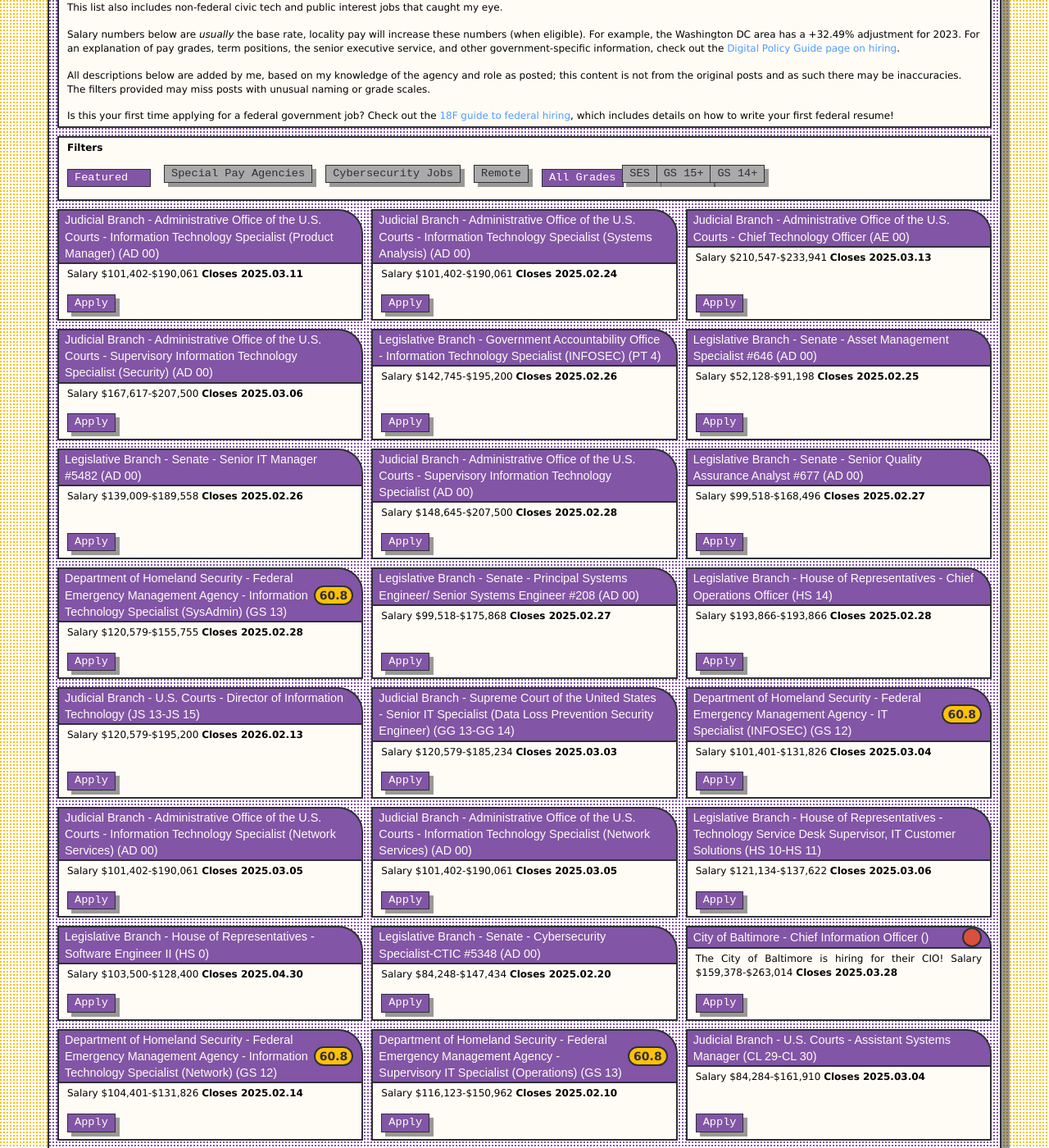
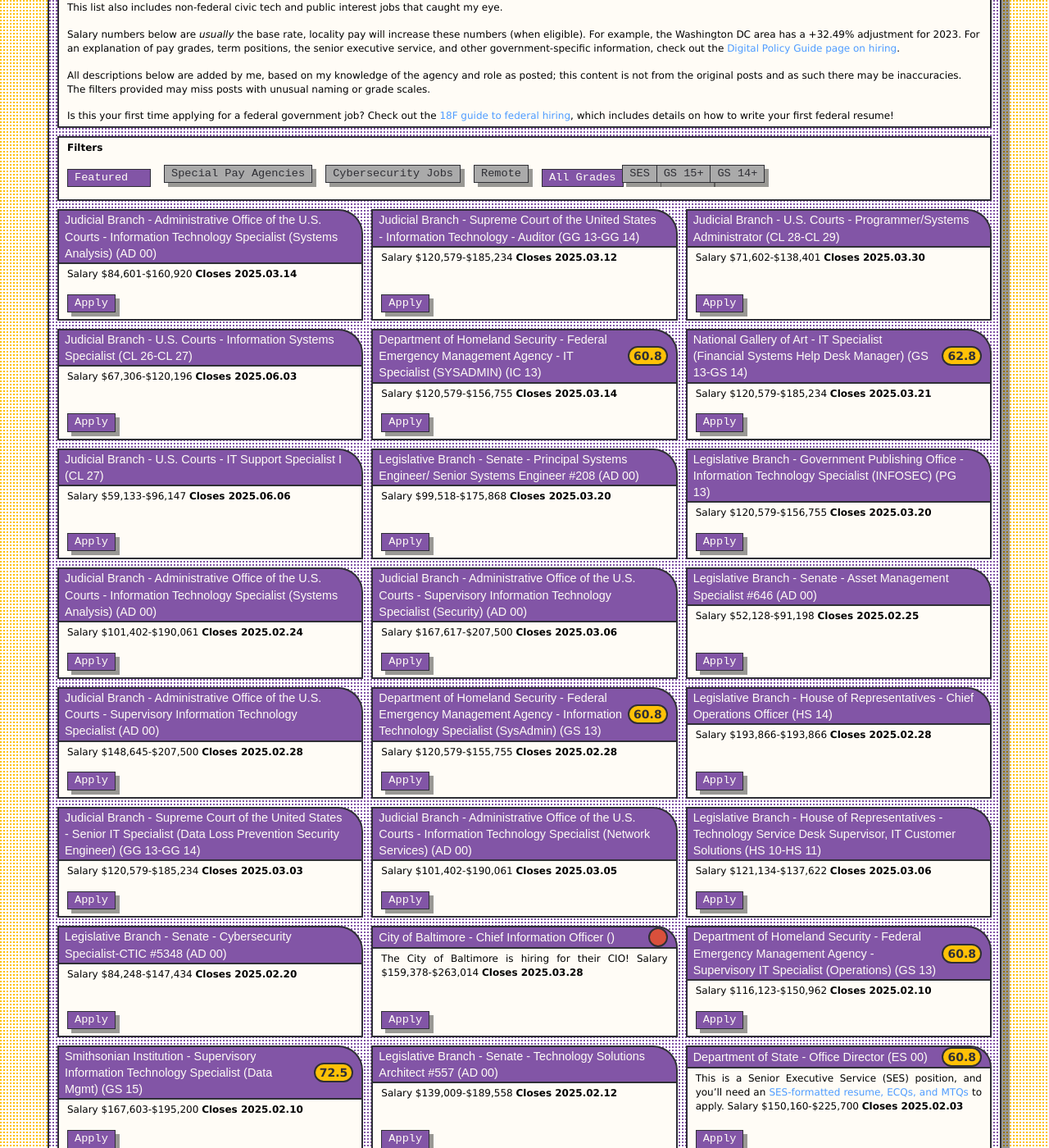
Before and after one commit to krusynth/billhunt.dev, a Jekyll site: the page built from usajobs.md, in a window 1280 px wide and 1400 px high, scrolled down 340 px. Shown: the whole window at 82% size. Built offline with Jekyll 4.4.1, drawn with Linux system fonts in a browser that asks for light colours; some web fonts are replaced; some of the changed text lies outside the part shown.

Commit message:
Updating jobs.

```diff
--- a/_data/usajobs.yml
+++ b/_data/usajobs.yml
@@ -1,15 +1,127 @@
-- id: '826059300'
-  posted: '2025-02-18T00:00:00.0000'
-  closes: '2025-03-11T23:59:59.9970'
+- id: '832216300'
+  posted: '2025-02-28T00:00:00.0000'
+  closes: '2025-03-14T23:59:59.9970'
   agency: Judicial Branch - Administrative Office of the U.S. Courts
   department: Judicial Branch
   organization: Administrative Office of the U.S. Courts
-  title: Information Technology Specialist (Product Manager)
+  title: Information Technology Specialist (Systems Analysis)
   lowGrade: AD 00
   highGrade: AD 00
-  salaryMin: 101402
-  salaryMax: 190061
-  url: https://www.usajobs.gov/GetJob/ViewDetails/826059300
+  salaryMin: 84601
+  salaryMax: 160920
+  url: https://www.usajobs.gov/GetJob/ViewDetails/832216300
+  remote: false
+  source: usajobs
+- id: '832612200'
+  posted: '2025-02-26T11:08:46.6070'
+  closes: '2025-03-12T23:59:59.9970'
+  agency: Judicial Branch - Supreme Court of the United States
+  department: Judicial Branch
+  organization: Supreme Court of the United States
+  title: Information Technology - Auditor
+  lowGrade: GG 13
+  highGrade: GG 14
+  salaryMin: 120579
+  salaryMax: 185234
+  url: https://www.usajobs.gov/GetJob/ViewDetails/832612200
+  remote: false
+  source: usajobs
+- id: '833121500'
+  posted: '2025-02-28T00:00:00.0000'
+  closes: '2025-03-30T23:59:59.9970'
+  agency: Judicial Branch - U.S. Courts
+  department: Judicial Branch
+  organization: U.S. Courts
+  title: Programmer/Systems Administrator
+  lowGrade: CL 28
+  highGrade: CL 29
+  salaryMin: 71602
+  salaryMax: 138401
+  url: https://www.usajobs.gov/GetJob/ViewDetails/833121500
+  remote: false
+  source: usajobs
+- id: '833131600'
+  posted: '2025-03-03T18:59:45.6730'
+  closes: '2025-06-03T23:59:59.9970'
+  agency: Judicial Branch - U.S. Courts
+  department: Judicial Branch
+  organization: U.S. Courts
+  title: Information Systems Specialist
+  lowGrade: CL 26
+  highGrade: CL 27
+  salaryMin: 67306
+  salaryMax: 120196
+  url: https://www.usajobs.gov/GetJob/ViewDetails/833131600
+  remote: false
+  source: usajobs
+- id: '833214100'
+  posted: '2025-03-05T08:49:42.8670'
+  closes: '2025-03-14T23:59:59.9970'
+  agency: Department of Homeland Security - Federal Emergency Management Agency
+  department: Department of Homeland Security
+  organization: Federal Emergency Management Agency
+  title: IT Specialist (SYSADMIN)
+  lowGrade: IC 13
+  highGrade: IC 13
+  salaryMin: 120579
+  salaryMax: 156755
+  url: https://www.usajobs.gov/GetJob/ViewDetails/833214100
+  remote: false
+  source: usajobs
+- id: '833288300'
+  posted: '2025-03-07T00:00:00.0000'
+  closes: '2025-03-21T23:59:59.9970'
+  agency: National Gallery of Art
+  department: Other Agencies and Independent Organizations
+  organization: National Gallery of Art
+  title: IT Specialist (Financial Systems Help Desk Manager)
+  lowGrade: GS 13
+  highGrade: GS 14
+  salaryMin: 120579
+  salaryMax: 185234
+  url: https://www.usajobs.gov/GetJob/ViewDetails/833288300
+  remote: false
+  source: usajobs
+- id: '833309500'
+  posted: '2025-03-06T13:26:45.9430'
+  closes: '2025-06-06T23:59:59.9970'
+  agency: Judicial Branch - U.S. Courts
+  department: Judicial Branch
+  organization: U.S. Courts
+  title: IT Support Specialist I
+  lowGrade: CL 27
+  highGrade: CL 27
+  salaryMin: 59133
+  salaryMax: 96147
+  url: https://www.usajobs.gov/GetJob/ViewDetails/833309500
+  remote: false
+  source: usajobs
+- id: '833334400'
+  posted: '2025-03-06T17:00:29.2000'
+  closes: '2025-03-20T23:59:59.9970'
+  agency: Legislative Branch - Senate
+  department: Legislative Branch
+  organization: Senate
+  title: 'Principal Systems Engineer/ Senior Systems Engineer #208'
+  lowGrade: AD 00
+  highGrade: AD 00
+  salaryMin: 99518
+  salaryMax: 175868
+  url: https://www.usajobs.gov/GetJob/ViewDetails/833334400
+  remote: false
+  source: usajobs
+- id: '833374400'
+  posted: '2025-03-07T13:21:04.5600'
+  closes: '2025-03-20T23:59:59.9970'
+  agency: Legislative Branch - Government Publishing Office
+  department: Legislative Branch
+  organization: Government Publishing Office
+  title: Information Technology Specialist (INFOSEC)
+  lowGrade: PG 13
+  highGrade: PG 13
+  salaryMin: 120579
+  salaryMax: 156755
+  url: https://www.usajobs.gov/GetJob/ViewDetails/833374400
   remote: false
   source: usajobs
 - id: '830296600'
@@ -26,20 +138,6 @@
   url: https://www.usajobs.gov/GetJob/ViewDetails/830296600
   remote: false
   source: usajobs
-- id: '830705100'
-  posted: '2025-02-13T00:00:00.0000'
-  closes: '2025-03-13T23:59:59.9970'
-  agency: Judicial Branch - Administrative Office of the U.S. Courts
-  department: Judicial Branch
-  organization: Administrative Office of the U.S. Courts
-  title: Chief Technology Officer
-  lowGrade: AE 00
-  highGrade: AE 00
-  salaryMin: 210547
-  salaryMax: 233941
-  url: https://www.usajobs.gov/GetJob/ViewDetails/830705100
-  remote: false
-  source: usajobs
 - id: '831068500'
   posted: '2025-02-21T00:00:00.0000'
   closes: '2025-03-06T23:59:59.9970'
@@ -52,20 +150,6 @@
   salaryMin: 167617
   salaryMax: 207500
   url: https://www.usajobs.gov/GetJob/ViewDetails/831068500
-  remote: false
-  source: usajobs
-- id: '831111600'
-  posted: '2025-02-12T00:00:00.0000'
-  closes: '2025-02-26T23:59:59.9970'
-  agency: Legislative Branch - Government Accountability Office
-  department: Legislative Branch
-  organization: Government Accountability Office
-  title: Information Technology Specialist (INFOSEC)
-  lowGrade: PT 4
-  highGrade: PT 4
-  salaryMin: 142745
-  salaryMax: 195200
-  url: https://www.usajobs.gov/GetJob/ViewDetails/831111600
   remote: false
   source: usajobs
 - id: '831176900'
@@ -82,20 +166,6 @@
   url: https://www.usajobs.gov/GetJob/ViewDetails/831176900
   remote: false
   source: usajobs
-- id: '831356300'
-  posted: '2025-02-12T16:00:30.5170'
-  closes: '2025-02-26T23:59:59.9970'
-  agency: Legislative Branch - Senate
-  department: Legislative Branch
-  organization: Senate
-  title: 'Senior IT Manager #5482'
-  lowGrade: AD 00
-  highGrade: AD 00
-  salaryMin: 139009
-  salaryMax: 189558
-  url: https://www.usajobs.gov/GetJob/ViewDetails/831356300
-  remote: false
-  source: usajobs
 - id: '831457500'
   posted: '2025-02-14T00:00:00.0000'
   closes: '2025-02-28T23:59:59.9970'
@@ -108,20 +178,6 @@
   salaryMin: 148645
   salaryMax: 207500
   url: https://www.usajobs.gov/GetJob/ViewDetails/831457500
-  remote: false
-  source: usajobs
-- id: '831484900'
-  posted: '2025-02-13T13:00:37.3830'
-  closes: '2025-02-27T23:59:59.9970'
-  agency: Legislative Branch - Senate
-  department: Legislative Branch
-  organization: Senate
-  title: 'Senior Quality Assurance Analyst #677'
-  lowGrade: AD 00
-  highGrade: AD 00
-  salaryMin: 99518
-  salaryMax: 168496
-  url: https://www.usajobs.gov/GetJob/ViewDetails/831484900
   remote: false
   source: usajobs
 - id: '831495300'
@@ -138,20 +194,6 @@
   url: https://www.usajobs.gov/GetJob/ViewDetails/831495300
   remote: false
   source: usajobs
-- id: '831518100'
-  posted: '2025-02-13T15:00:55.4030'
-  closes: '2025-02-27T23:59:59.9970'
-  agency: Legislative Branch - Senate
-  department: Legislative Branch
-  organization: Senate
-  title: 'Principal Systems Engineer/ Senior Systems Engineer #208'
-  lowGrade: AD 00
-  highGrade: AD 00
-  salaryMin: 99518
-  salaryMax: 175868
-  url: https://www.usajobs.gov/GetJob/ViewDetails/831518100
-  remote: false
-  source: usajobs
 - id: '831559200'
   posted: '2025-02-13T18:00:22.1630'
   closes: '2025-02-28T23:59:59.9970'
@@ -164,20 +206,6 @@
   salaryMin: 193866
   salaryMax: 193866
   url: https://www.usajobs.gov/GetJob/ViewDetails/831559200
-  remote: false
-  source: usajobs
-- id: '831587200'
-  posted: '2025-02-14T00:00:00.0000'
-  closes: '2026-02-13T23:59:59.9970'
-  agency: Judicial Branch - U.S. Courts
-  department: Judicial Branch
-  organization: U.S. Courts
-  title: Director of Information Technology
-  lowGrade: JS 13
-  highGrade: JS 15
-  salaryMin: 120579
-  salaryMax: 195200
-  url: https://www.usajobs.gov/GetJob/ViewDetails/831587200
   remote: false
   source: usajobs
 - id: '831587600'
@@ -194,20 +222,6 @@
   url: https://www.usajobs.gov/GetJob/ViewDetails/831587600
   remote: false
   source: usajobs
-- id: '831702300'
-  posted: '2025-02-18T08:26:56.9000'
-  closes: '2025-03-04T23:59:59.9970'
-  agency: Department of Homeland Security - Federal Emergency Management Agency
-  department: Department of Homeland Security
-  organization: Federal Emergency Management Agency
-  title: IT Specialist (INFOSEC)
-  lowGrade: GS 12
-  highGrade: GS 12
-  salaryMin: 101401
-  salaryMax: 131826
-  url: https://www.usajobs.gov/GetJob/ViewDetails/831702300
-  remote: false
-  source: usajobs
 - id: '831732000'
   posted: '2025-02-19T00:00:00.0000'
   closes: '2025-03-05T23:59:59.9970'
@@ -222,20 +236,6 @@
   url: https://www.usajobs.gov/GetJob/ViewDetails/831732000
   remote: false
   source: usajobs
-- id: '831752500'
-  posted: '2025-02-19T00:00:00.0000'
-  closes: '2025-03-05T23:59:59.9970'
-  agency: Judicial Branch - Administrative Office of the U.S. Courts
-  department: Judicial Branch
-  organization: Administrative Office of the U.S. Courts
-  title: Information Technology Specialist (Network Services)
-  lowGrade: AD 00
-  highGrade: AD 00
-  salaryMin: 101402
-  salaryMax: 190061
-  url: https://www.usajobs.gov/GetJob/ViewDetails/831752500
-  remote: false
-  source: usajobs
 - id: '832100800'
   posted: '2025-02-20T16:00:27.8430'
   closes: '2025-03-06T23:59:59.9970'
@@ -248,20 +248,6 @@
   salaryMin: 121134
   salaryMax: 137622
   url: https://www.usajobs.gov/GetJob/ViewDetails/832100800
-  remote: false
-  source: usajobs
-- id: '832152200'
-  posted: '2025-02-21T10:00:34.4670'
-  closes: '2025-04-30T23:59:59.9970'
-  agency: Legislative Branch - House of Representatives
-  department: Legislative Branch
-  organization: House of Representatives
-  title: Software Engineer II
-  lowGrade: HS 0
-  highGrade: HS 0
-  salaryMin: 103500
-  salaryMax: 128400
-  url: https://www.usajobs.gov/GetJob/ViewDetails/832152200
   remote: false
   source: usajobs
 - id: '830694700'
@@ -292,20 +278,6 @@
   remote: false
   source: other
   content: The City of Baltimore is hiring for their CIO!
-- id: '830082200'
-  posted: '2025-01-31T00:00:00.0000'
-  closes: '2025-02-14T23:59:59.9970'
-  agency: Department of Homeland Security - Federal Emergency Management Agency
-  department: Department of Homeland Security
-  organization: Federal Emergency Management Agency
-  title: Information Technology Specialist (Network)
-  lowGrade: GS 12
-  highGrade: GS 12
-  salaryMin: 104401
-  salaryMax: 131826
-  url: https://www.usajobs.gov/GetJob/ViewDetails/830082200
-  remote: false
-  source: usajobs
 - id: '830187200'
   posted: '2025-02-03T00:00:00.0000'
   closes: '2025-02-10T23:59:59.9970'
@@ -318,20 +290,6 @@
   salaryMin: 116123
   salaryMax: 150962
   url: https://www.usajobs.gov/GetJob/ViewDetails/830187200
-  remote: false
-  source: usajobs
-- id: '830427000'
-  posted: '2025-02-04T16:19:57.3970'
-  closes: '2025-03-04T23:59:59.9970'
-  agency: Judicial Branch - U.S. Courts
-  department: Judicial Branch
-  organization: U.S. Courts
-  title: Assistant Systems Manager
-  lowGrade: CL 29
-  highGrade: CL 30
-  salaryMin: 84284
-  salaryMax: 161910
-  url: https://www.usajobs.gov/GetJob/ViewDetails/830427000
   remote: false
   source: usajobs
 - id: '829355300'
@@ -348,20 +306,6 @@
   url: https://www.usajobs.gov/GetJob/ViewDetails/829355300
   remote: false
   source: usajobs
-- id: '829468900'
-  posted: '2025-01-27T16:43:49.8570'
-  closes: '2025-02-17T23:59:59.9970'
-  agency: Judicial Branch
-  department: Judicial Branch
-  organization: Judicial Branch - Agency Wide
-  title: Computer Scientist / Support Lead
-  lowGrade: AD 00
-  highGrade: AD 00
-  salaryMin: 113091
-  salaryMax: 118746
-  url: https://www.usajobs.gov/GetJob/ViewDetails/829468900
-  remote: false
-  source: usajobs
 - id: '829809100'
   posted: '2025-01-29T18:00:37.2700'
   closes: '2025-02-12T23:59:59.9970'
@@ -374,20 +318,6 @@
   salaryMin: 139009
   salaryMax: 189558
   url: https://www.usajobs.gov/GetJob/ViewDetails/829809100
-  remote: false
-  source: usajobs
-- id: '828213100'
-  posted: '2025-01-16T00:00:00.0000'
-  closes: '2025-01-30T23:59:59.9970'
-  agency: Department of State
-  department: Department of State
-  organization: Department of State - Agency Wide
-  title: Data Scientist
-  lowGrade: GS 15
-  highGrade: GS 15
-  salaryMin: 167603
-  salaryMax: 195200
-  url: https://www.usajobs.gov/GetJob/ViewDetails/828213100
   remote: false
   source: usajobs
 - id: '828868100'
@@ -404,20 +334,6 @@
   url: https://www.usajobs.gov/GetJob/ViewDetails/828868100
   remote: false
   source: usajobs
-- id: '827031500'
-  posted: '2025-01-07T00:00:00.0000'
-  closes: '2025-01-14T23:59:59.9970'
-  agency: Department of Veterans Affairs
-  department: Department of Veterans Affairs
-  organization: Deputy Assistant Secretary for Information and Technology
-  title: IT Specialist (SysAnalysis)
-  lowGrade: GS 13
-  highGrade: GS 13
-  salaryMin: 121534
-  salaryMax: 179062
-  url: https://www.usajobs.gov/GetJob/ViewDetails/827031500
-  remote: true
-  source: usajobs
 - id: '824204900'
   posted: '2024-12-16T09:18:49.8630'
   closes: '2024-12-31T23:59:59.9970'
```
